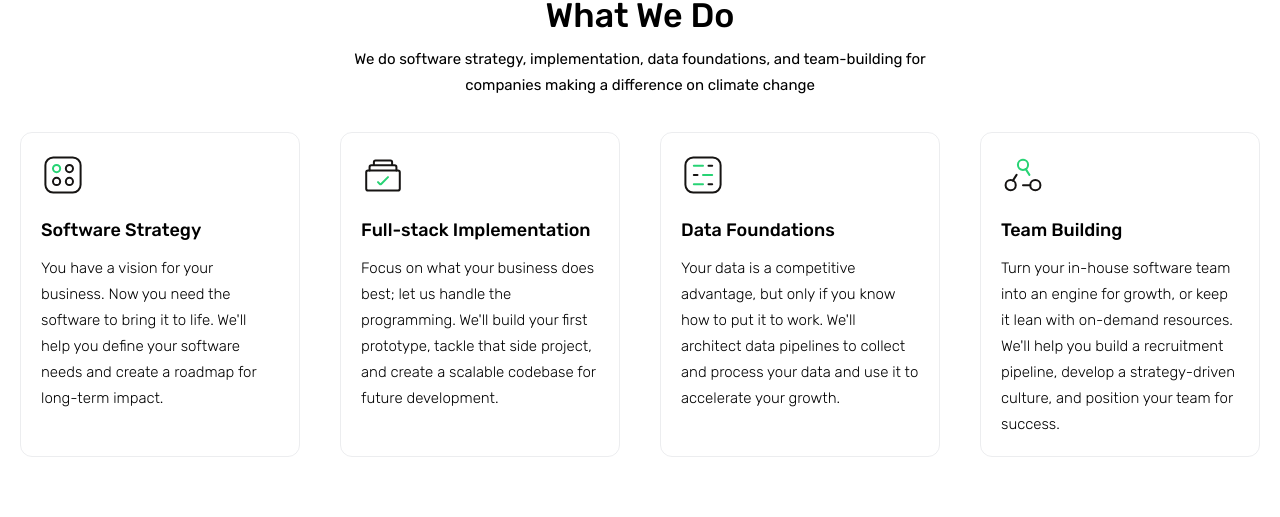
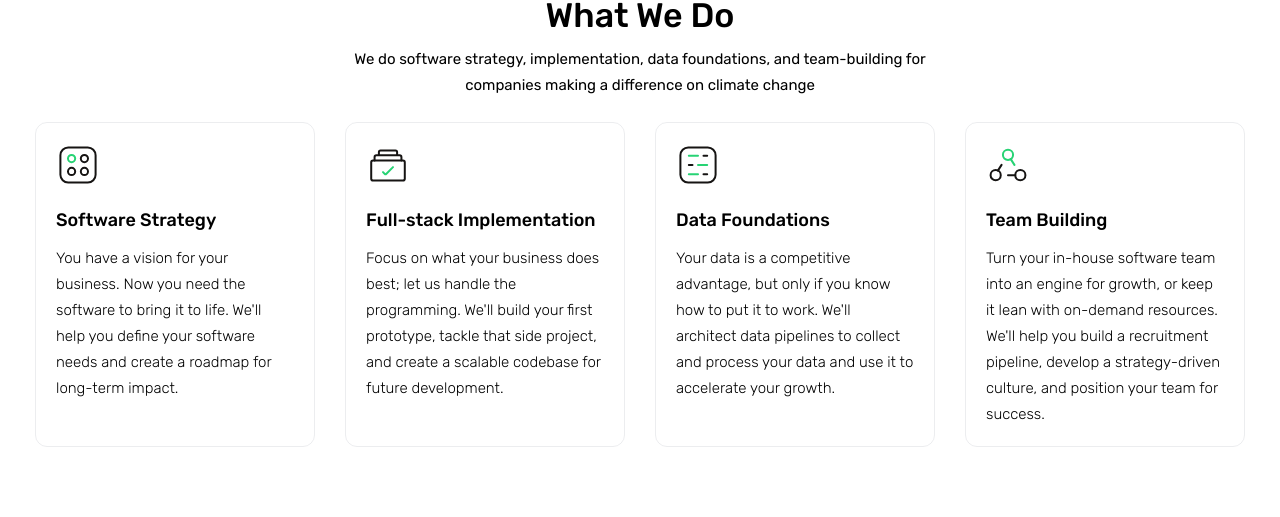
Before and after one commit to Option-Zero/option-zero-website, a Next.js app: page / in a window 1280 px wide. Shown: the part 604-1121 px from the top of the page. Built offline with nearby package versions, Linux system fonts and the light colour scheme.

Commit message:
Tweak services cards spacing

```diff
--- a/src/app/_components/ServicesSection.js
+++ b/src/app/_components/ServicesSection.js
@@ -48,14 +48,13 @@ const ServiceCard = ({ className, title, description, icon }) => {
 
 const StyledServiceCard = styled(ServiceCard)`
     min-width: 280px;
-    margin: 10px;
     height: 325px;
     box-sizing: border-box;
     border: 1px solid rgba(100, 111, 121, 0.12);
     border-radius: 12px;
     padding: 20px;
     @media (max-width: ${BREAKPOINTS.xl}) {
-        max-width: 400px;
+        max-width: 600px;
     }
 `;
 
@@ -73,7 +72,7 @@ const ServicesSection = () => {
                 We do software strategy, implementation, data foundations, and team-building for
                 companies making a difference on climate change
             </ServicesSectionDescription>
-            <Grid container columnSpacing={10} rowSpacing={5} columns={8}>
+            <Grid container columnSpacing={5} rowSpacing={5} columns={8}>
                 {SERVICES.map((service, index) => (
                     <Grid item key={index} xs={8} sm={4} lg={2} justifyContent="center">
                         <Box display="flex" justifyContent="center">
```
